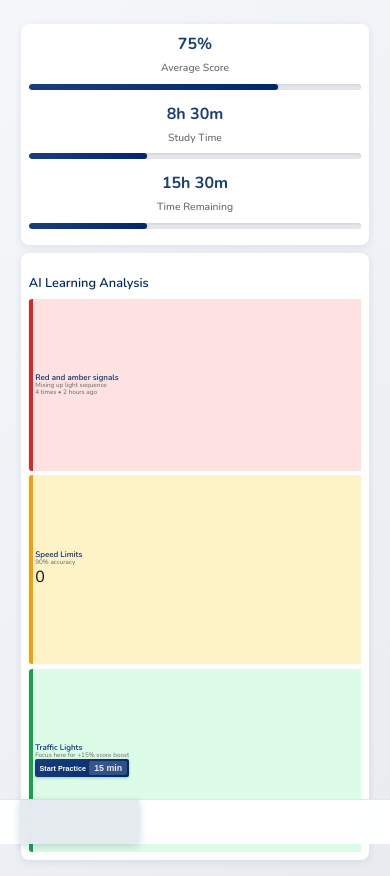
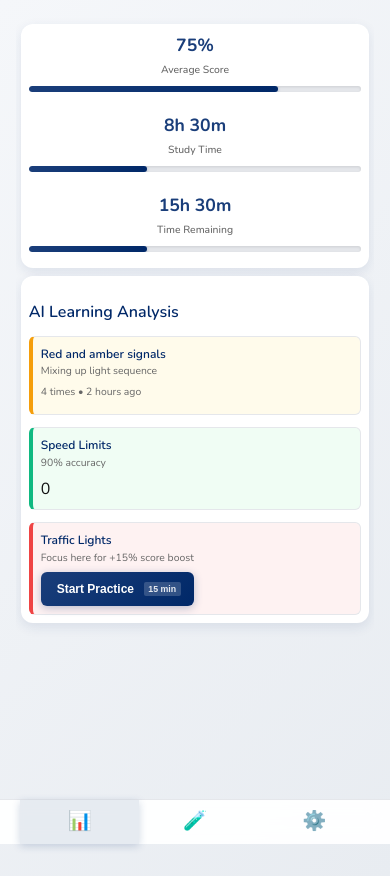
Before and after one commit to fullcircleAI/cbr-ai-coach, a React (Create React App) app: page / in a window 390 px wide. Built offline with nearby package versions, Linux system fonts and the light colour scheme.

Commit message:
Use traffic light colors for AI Learning Analysis - red for Start Practice, amber for warning, green for strength, remove all emojis

```diff
--- a/src/components/AICoachDashboard.css
+++ b/src/components/AICoachDashboard.css
@@ -3,25 +3,24 @@
 .dashboard {
   display: flex;
   flex-direction: column;
-  height: calc(100vh - 80px);
-  padding: 0.5rem;
-  overflow: hidden;
+  min-height: 100vh;
+  padding: 0 0.5rem;
+  overflow-y: auto;
 }
 
 /* Dashboard Summary Styles */
 .dashboard-summary {
   background: white;
-  border-radius: 8px;
-  padding: 0.75rem;
-  margin-bottom: 0.75rem;
-  box-shadow: 0 2px 8px rgba(26, 62, 122, 0.1);
-  flex-shrink: 0;
+  border-radius: 12px;
+  padding: 1rem;
+  margin-bottom: 1rem;
+  box-shadow: 0 4px 12px rgba(26, 62, 122, 0.1);
 }
 
 .summary-stats {
   display: grid;
-  grid-template-columns: 1fr 1fr 1fr;
-  gap: 0.5rem;
+  grid-template-columns: 2fr 1fr 1fr;
+  gap: 1rem;
   align-items: center;
 }
 
@@ -30,7 +29,7 @@
 }
 
 .summary-stat .stat-number {
-  font-size: 1.2rem;
+  font-size: 1.5rem;
   font-weight: 700;
   color: var(--primary-blue);
   margin-bottom: 0.25rem;
@@ -60,124 +59,103 @@
 /* AI Insights Summary */
 .ai-insights-summary {
   background: white;
-  border-radius: 8px;
+  border-radius: 12px;
   padding: 0.75rem;
-  box-shadow: 0 2px 8px rgba(26, 62, 122, 0.1);
-  flex: 1;
-  overflow: hidden;
-  display: flex;
-  flex-direction: column;
+  box-shadow: 0 4px 12px rgba(26, 62, 122, 0.1);
 }
 
 .ai-insights-summary h3 {
   color: var(--text-primary);
-  margin-bottom: 0.5rem;
-  font-size: 0.9rem;
+  margin-bottom: 0.75rem;
+  font-size: 1rem;
   font-weight: 600;
-  flex-shrink: 0;
 }
 
 .insights-grid {
   display: grid;
-  grid-template-columns: 1fr 1fr;
-  gap: 0.3rem;
-  flex: 1;
-  overflow: hidden;
+  grid-template-columns: 1fr;
+  gap: 0.75rem;
 }
 
 .insight-card {
   display: flex;
-  align-items: center;
-  gap: 0.15rem;
-  padding: 0.1rem 0.15rem;
-  border-radius: 3px;
-  border: none;
+  align-items: flex-start;
+  gap: 0.4rem;
+  padding: 0.5rem;
+  border-radius: 6px;
+  border: 1px solid #e5e7eb;
   transition: all 0.3s ease;
-  min-height: 0;
-  height: auto;
-  width: 100%;
 }
 
 .insight-card:hover {
   transform: translateY(-2px);
-  box-shadow: 0 4px 12px rgba(0, 0, 0, 0.15);
+  box-shadow: 0 4px 12px rgba(26, 62, 122, 0.15);
 }
 
-.insight-card.mistake {
-  background: #fee2e2;
-  border-left: 4px solid #dc2626;
+.insight-card.amber {
+  border-left: 4px solid #f59e0b;
+  background: #fffbeb;
 }
 
-.insight-card.strength {
-  background: #fef3c7;
-  border-left: 4px solid #f59e0b;
+.insight-card.green {
+  border-left: 4px solid #10b981;
+  background: #f0fdf4;
 }
 
-.insight-card.recommendation {
-  background: #dcfce7;
-  border-left: 4px solid #16a34a;
+.insight-card.red {
+  border-left: 4px solid #ef4444;
+  background: #fef2f2;
+}
+
+.insight-icon {
+  font-size: 1.2rem;
+  flex-shrink: 0;
 }
 
 .insight-content h4 {
-  font-size: 0.55rem;
+  font-size: 0.75rem;
   font-weight: 600;
   color: var(--text-primary);
-  margin: 0;
-  line-height: 1;
-  white-space: nowrap;
-  overflow: hidden;
-  text-overflow: ellipsis;
+  margin: 0 0 0.15rem 0;
 }
 
 .insight-content p {
-  font-size: 0.45rem;
+  font-size: 0.65rem;
   color: var(--text-secondary);
-  margin: 0;
-  line-height: 1;
-  white-space: nowrap;
-  overflow: hidden;
-  text-overflow: ellipsis;
+  margin: 0 0 0.5rem 0;
+  line-height: 1.2;
 }
 
 .insight-explanation {
-  font-size: 0.4rem;
+  font-size: 0.6rem;
   color: var(--text-secondary);
   font-style: italic;
-  margin: 0;
-  line-height: 1;
-  white-space: nowrap;
-  overflow: hidden;
-  text-overflow: ellipsis;
+  margin: 0.25rem 0;
 }
 
 .insight-frequency {
-  font-size: 0.35rem;
+  font-size: 0.55rem;
   color: var(--text-light);
-  margin: 0;
-  line-height: 1;
-  white-space: nowrap;
-  overflow: hidden;
-  text-overflow: ellipsis;
+  margin: 0.25rem 0 0 0;
 }
 
 /* Start Practice Button */
 .start-practice-btn {
   display: flex;
   align-items: center;
-  gap: 0.1rem;
-  padding: 0.1rem 0.2rem;
+  gap: 0.4rem;
+  padding: 0.6rem 0.8rem;
   background: linear-gradient(135deg, #1A3E7A 0%, #002868 100%);
   color: white;
   border: none;
-  border-radius: 2px;
-  font-size: 0.5rem;
+  border-radius: 6px;
+  font-size: 0.75rem;
   font-weight: 700;
   cursor: pointer;
   transition: all 0.3s ease;
   width: 100%;
   justify-content: center;
-  box-shadow: 0 1px 3px rgba(26, 62, 122, 0.3);
-  margin-top: 0.05rem;
+  box-shadow: 0 2px 8px rgba(26, 62, 122, 0.3);
 }
 
 .start-practice-btn:hover {
@@ -186,6 +164,9 @@
   box-shadow: 0 4px 12px rgba(26, 62, 122, 0.3);
 }
 
+.start-practice-btn .btn-icon {
+  font-size: 0.7rem;
+}
 
 .start-practice-btn .btn-text {
   flex: 1;
@@ -254,67 +235,16 @@
 }
 
 
-/* Mobile optimizations for unscrollable dashboard */
+/* Mobile optimizations for scrollable dashboard */
 @media (max-width: 768px) {
   .dashboard {
-    height: calc(100vh - 60px);
+    min-height: calc(100vh - 80px);
     padding: 0.25rem;
   }
 
-  .dashboard-summary {
-    padding: 0.5rem;
-    margin-bottom: 0.5rem;
-  }
-
-  .summary-stats {
-    gap: 0.25rem;
-  }
-
-  .summary-stat .stat-number {
-    font-size: 1rem;
-  }
-
-  .summary-stat .stat-label {
-    font-size: 0.65rem;
-  }
 
   .ai-insights-summary {
-    padding: 0.5rem;
-  }
-
-  .ai-insights-summary h3 {
-    font-size: 0.8rem;
-    margin-bottom: 0.4rem;
-  }
-
-  .insights-grid {
-    grid-template-columns: 1fr;
-    gap: 0.3rem;
-  }
-
-  .insight-card {
-    padding: 0.08rem 0.15rem;
-  }
-
-  .insight-content h4 {
-    font-size: 0.5rem;
-  }
-
-  .insight-content p {
-    font-size: 0.4rem;
-  }
-
-  .insight-explanation {
-    font-size: 0.35rem;
-  }
-
-  .insight-frequency {
-    font-size: 0.3rem;
-  }
-
-  .start-practice-btn {
-    padding: 0.08rem 0.15rem;
-    font-size: 0.45rem;
+    margin-bottom: 1rem;
   }
 }
 
--- a/src/components/AICoachDashboard.tsx
+++ b/src/components/AICoachDashboard.tsx
@@ -15,7 +15,7 @@ interface UserProgress {
 interface AIInsight {
   type: 'mistake' | 'strength' | 'recommendation';
   message: string;
-  priority: 'high' | 'medium' | 'low';
+  priority: 'amber' | 'green' | 'red';
   frequency?: number;
   lastOccurrence?: string;
   explanation?: string;
@@ -50,7 +50,7 @@ export const AICoachDashboard: React.FC = () => {
           {
             type: 'mistake',
             message: "Red and amber signals",
-            priority: 'high',
+            priority: 'amber',
             frequency: 4,
             lastOccurrence: '2 hours ago',
             explanation: 'Mixing up light sequence'
@@ -58,14 +58,14 @@ export const AICoachDashboard: React.FC = () => {
           {
             type: 'strength',
             message: "Speed Limits",
-            priority: 'medium',
+            priority: 'green',
             frequency: 0,
             explanation: '90% accuracy'
           },
           {
             type: 'recommendation',
             message: "Traffic Lights",
-            priority: 'high',
+            priority: 'red',
             explanation: 'Focus here for +15% score boost'
           }
         ];
@@ -170,7 +170,7 @@ export const AICoachDashboard: React.FC = () => {
             <h3>AI Learning Analysis</h3>
             <div className="insights-grid">
               {aiInsights.map((insight, index) => (
-                <div key={index} className={`insight-card ${insight.type}`}>
+                <div key={index} className={`insight-card ${insight.priority}`}>
                   <div className="insight-content">
                     <h4>{insight.message}</h4>
                     {insight.explanation && (
--- a/src/components/Navigation.tsx
+++ b/src/components/Navigation.tsx
@@ -11,21 +11,21 @@ export const Navigation: React.FC = () => {
     {
       id: 'dashboard',
       label: 'Dashboard',
-      icon: '',
+      icon: '📊',
       path: '/',
       description: 'Your learning dashboard'
     },
     {
       id: 'tests',
       label: 'Tests',
-      icon: '',
+      icon: '🧪',
       path: '/tests',
       description: 'Practice tests and mock exams'
     },
     {
       id: 'settings',
       label: 'Settings',
-      icon: '',
+      icon: '⚙️',
       path: '/settings',
       description: 'App settings and preferences'
     }
--- a/src/components/PracticeTest.tsx
+++ b/src/components/PracticeTest.tsx
@@ -341,7 +341,7 @@ export const PracticeTest: React.FC = () => {
               {showResult && (
                 <div className="answer-explanation">
                   <div className={`explanation-header ${selectedAnswer === currentQ.correctAnswerId ? 'correct' : 'incorrect'}`}>
-                    {selectedAnswer === currentQ.correctAnswerId ? 'Correct!' : 'Incorrect'}
+                    {selectedAnswer === currentQ.correctAnswerId ? '✅ Correct!' : '❌ Incorrect'}
                   </div>
                   <div className="explanation-text">
                     {currentQ.explanation}
--- a/src/components/Settings.tsx
+++ b/src/components/Settings.tsx
@@ -75,7 +75,7 @@ export const Settings: React.FC = () => {
 
       <div className="settings-container">
         <div className="settings-header">
-          <h1>Settings</h1>
+          <h1>⚙️ Settings</h1>
           <p>Manage your AI Learning Coach preferences</p>
         </div>
 
@@ -286,7 +286,7 @@ export const Settings: React.FC = () => {
                     </button>
                     {sendSuccess && (
                       <div className="success-message">
-                        Message sent successfully! We'll get back to you soon.
+                        ✅ Message sent successfully! We'll get back to you soon.
                       </div>
                     )}
                   </div>
--- a/src/components/TestsPage.tsx
+++ b/src/components/TestsPage.tsx
@@ -285,7 +285,7 @@ export const TestsPage: React.FC = () => {
                 <Mascot size={60} />
               </div>
               <div className="header-text">
-                <h1>Practice Tests</h1>
+                <h1>🧪 Practice Tests</h1>
                 <p>Choose a practice test to improve your driving theory knowledge</p>
               </div>
             </div>
```
